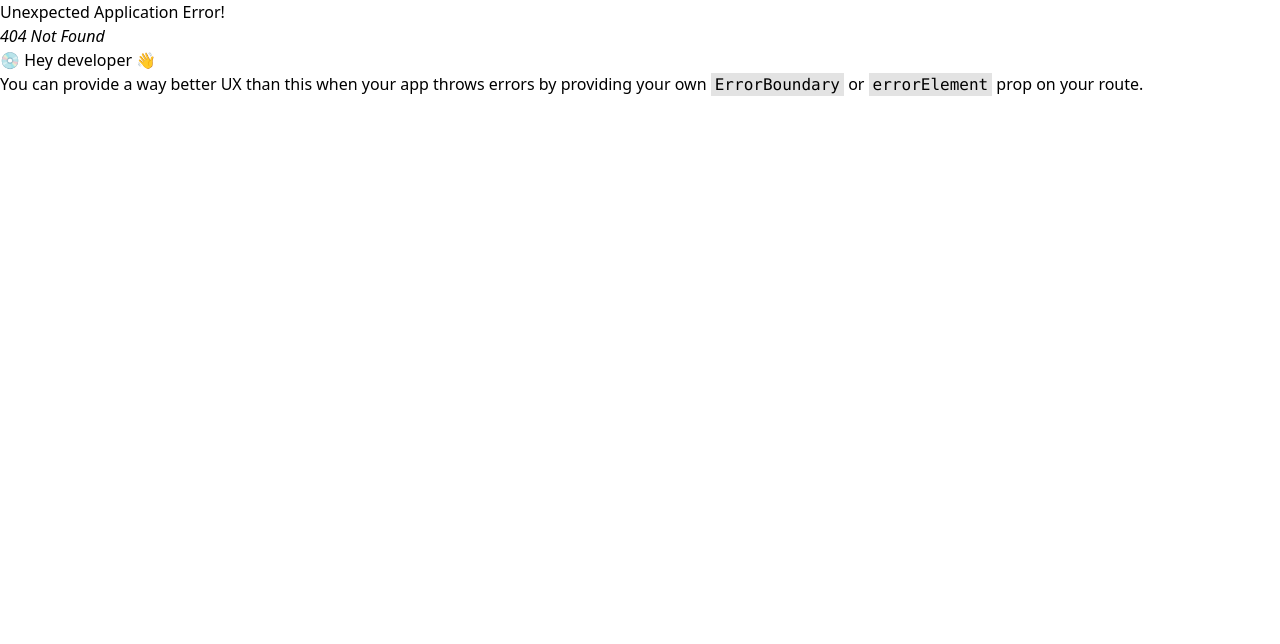
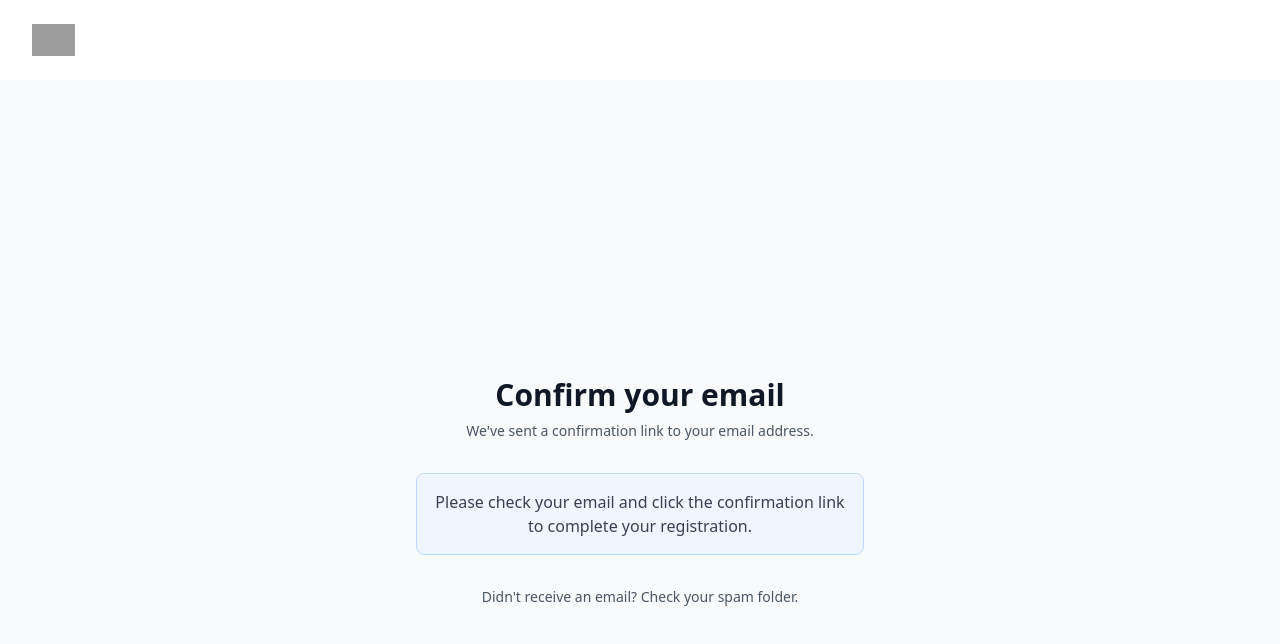
Before and after one commit to sumagangjoren/wordvault, a React (Vite) app in the folder client/: page /email-confirmation in a window 1280 px wide. Before the commit this address had no page. Shown: the top 644 px of the page. Built offline with nearby package versions, Linux system fonts and the light colour scheme; grey boxes are pictures that could not be loaded.

Commit message:
email confirmation page

```diff
--- a/client/src/App.jsx
+++ b/client/src/App.jsx
@@ -14,6 +14,7 @@ import Quiz from "./pages/quiz"
 import Result from "./pages/result"
 import PrivateRoute from "./components/privateRoute"
 import PublicRoute from "./components/publicRoute"
+import EmailConfirmation from "./pages/emailConfirmation"
 
 function App() {
 
@@ -35,6 +36,7 @@ function App() {
                 <Route element={<AuthLayout />}>
                     <Route path="login" element={<Login />} />
                     <Route path="signup" element={<SignUp />} />
+                    <Route path="email-confirmation" element={<EmailConfirmation />} />
                 </Route>
             </Route>
         </>
--- a/client/src/context/authContext.jsx
+++ b/client/src/context/authContext.jsx
@@ -55,14 +55,14 @@ export const AuthContextProvider = ({ children }) => {
     const [session, setSession] = useState(null);
     const [loading, setLoading] = useState(false);
 
-    useEffect(() => {
+    // useEffect(() => {
 
-        setLoading(true);
-        supabase.auth.getSession().then(({ data: { session } }) => {
-            setSession(session);
-        });
+    //     setLoading(true);
+    //     supabase.auth.getSession().then(({ data: { session } }) => {
+    //         setSession(session);
+    //     });
 
-    }, []);
+    // }, []);
 
     useEffect(() => {
 
@@ -75,12 +75,12 @@ export const AuthContextProvider = ({ children }) => {
         loadSession();
 
         // Listen to login/logout
-        // const { data: listener } = supabase.auth.onAuthStateChange(
-        //     (_, currentSession) => {
-        //         setSession(currentSession);
-        //         setLoading(false);
-        //     }
-        // );
+        const { data: listener } = supabase.auth.onAuthStateChange(
+            (_, currentSession) => {
+                setSession(currentSession);
+                setLoading(false);
+            }
+        );
 
         return () => listener.subscription.unsubscribe();
     }, []);
@@ -93,6 +93,7 @@ export const AuthContextProvider = ({ children }) => {
 
     const signIn = async ({email, password}) => {
         console.log(email, password)
+        console.log(email, password)
         setLoading(true);
         const { error } = await supabase.auth.signInWithPassword({
             email,
@@ -102,17 +103,21 @@ export const AuthContextProvider = ({ children }) => {
             }
         });
         setLoading(false);
+        console.log("im here")
         if (error) {
             // alert(error.error_description || error.message);
+            console.log("im here 2")
             console.error(error)
             return { success: false, error: error.message };
         }
         else {
+            console.log("hi")
             return { success: true };
         }
     };
 
     const signUp = async ({name, email, password}) => {
+        console.log(email, password)
         setLoading(true);
         const { error, data } = await supabase.auth.signUp({
             email,
@@ -127,6 +132,7 @@ export const AuthContextProvider = ({ children }) => {
             return { success: false, error: error.message };
         }
         else {
+            console.log("hello")
             return { success: true };
         }
     }
--- /dev/null
+++ b/client/src/pages/emailConfirmation.jsx
@@ -0,0 +1,26 @@
+export default function EmailConfirmation() {
+    return (
+        <div className="min-h-screen flex items-center justify-center bg-gray-50 py-12 px-4 sm:px-6 lg:px-8">
+            <div className="max-w-md w-full space-y-8 text-center">
+                <div>
+                    <h2 className="mt-6 text-3xl font-extrabold text-gray-900">
+                        Confirm your email
+                    </h2>
+                    <p className="mt-2 text-sm text-gray-600">
+                        We've sent a confirmation link to your email address.
+                    </p>
+                </div>
+
+                <div className="bg-blue-50 border border-blue-200 rounded-lg p-4">
+                    <p className="text-gray-700">
+                        Please check your email and click the confirmation link to complete your registration.
+                    </p>
+                </div>
+
+                <div className="text-sm text-gray-600">
+                    <p>Didn't receive an email? Check your spam folder.</p>
+                </div>
+            </div>
+        </div>
+    );
+}
--- a/client/src/pages/login.jsx
+++ b/client/src/pages/login.jsx
@@ -5,7 +5,7 @@ import { useAuthContext } from "../context/authContext.jsx";
 
 function Login() {
 
-    const { signIn } = useAuthContext()
+    const { signIn, loading } = useAuthContext()
     const navigate = useNavigate();
     const [showPassword, setShowPassword] = useState(false);
     const [email, setEmail] = useState("");
@@ -18,6 +18,7 @@ function Login() {
             console.log(result)
             if(result.success) {
                 navigate("/");
+                console.log("gogo")
             } else {
                 console.log("Something went wrong...")
             }
@@ -76,6 +77,7 @@ function Login() {
 
                     <button
                         type="submit"
+                        disabled={loading}
                         className="w-full py-3 bg-gradient-to-r from-blue-600 to-blue-500 text-white font-semibold rounded-lg hover:shadow-lg transition"
                     >
                         Sign in
--- a/client/src/pages/signup.jsx
+++ b/client/src/pages/signup.jsx
@@ -4,7 +4,7 @@ import { useNavigate } from 'react-router';
 
 export default function SignUp() {
 
-	const { signUp } = useAuthContext();
+	const { signUp, loading } = useAuthContext();
 	const navigate = useNavigate();
 	const [formData, setFormData] = useState({
 		name: '',
@@ -21,12 +21,13 @@ export default function SignUp() {
 		}));
 	};
 
-	const handleSubmit = (e) => {
+	const handleSubmit = async (e) => {
 		e.preventDefault();
 		try {
-			const result = signUp({email: formData.email, password: formData.password});
+			const result = await signUp({email: formData.email, password: formData.password});
+			console.log(result)
 			if(result.success) {
-				useNavigate("/");
+				navigate("/");
 			}
 			else {
 				console.error(result.error)
@@ -44,7 +45,7 @@ export default function SignUp() {
 				<h1 className="text-2xl font-bold text-gray-800 mb-6 text-center">Sign Up</h1>
 
 				<form onSubmit={handleSubmit} className="space-y-4">
-					<div>
+					{/* <div>
 						<label className="block text-sm font-medium text-gray-700 mb-1">
 							Name
 						</label>
@@ -55,9 +56,8 @@ export default function SignUp() {
 							onChange={handleChange}
 							className="w-full px-4 py-2 border border-gray-300 rounded-lg focus:outline-none focus:ring-2 focus:ring-blue-500"
 							placeholder="Enter your name"
-							// required
 						/>
-					</div>
+					</div> */}
 
 					<div>
 						<label className="block text-sm font-medium text-gray-700 mb-1">
@@ -89,7 +89,7 @@ export default function SignUp() {
 						/>
 					</div>
 
-					<div>
+					{/* <div>
 						<label className="block text-sm font-medium text-gray-700 mb-1">
 							Confirm Password
 						</label>
@@ -102,13 +102,25 @@ export default function SignUp() {
 							placeholder="Confirm your password"
 							required
 						/>
-					</div>
+					</div> */}
 
 					<button
 						type="submit"
-						className="w-full bg-blue-500 hover:bg-blue-600 text-white font-semibold py-2 rounded-lg transition duration-200"
+						disabled={loading}
+						className={`
+							w-full font-semibold py-2 rounded-lg transition duration-200
+							flex items-center justify-center gap-2
+							${loading
+								? "bg-blue-400 cursor-not-allowed"
+								: "bg-blue-500 hover:bg-blue-600"
+							}
+							text-white
+						`}
 					>
-						Sign Up
+						{loading && (
+							<span className="w-4 h-4 border-2 border-white border-t-transparent rounded-full animate-spin" />
+						)}
+						{loading ? "Signing up..." : "Sign Up"}
 					</button>
 				</form>
 			</div>
```
